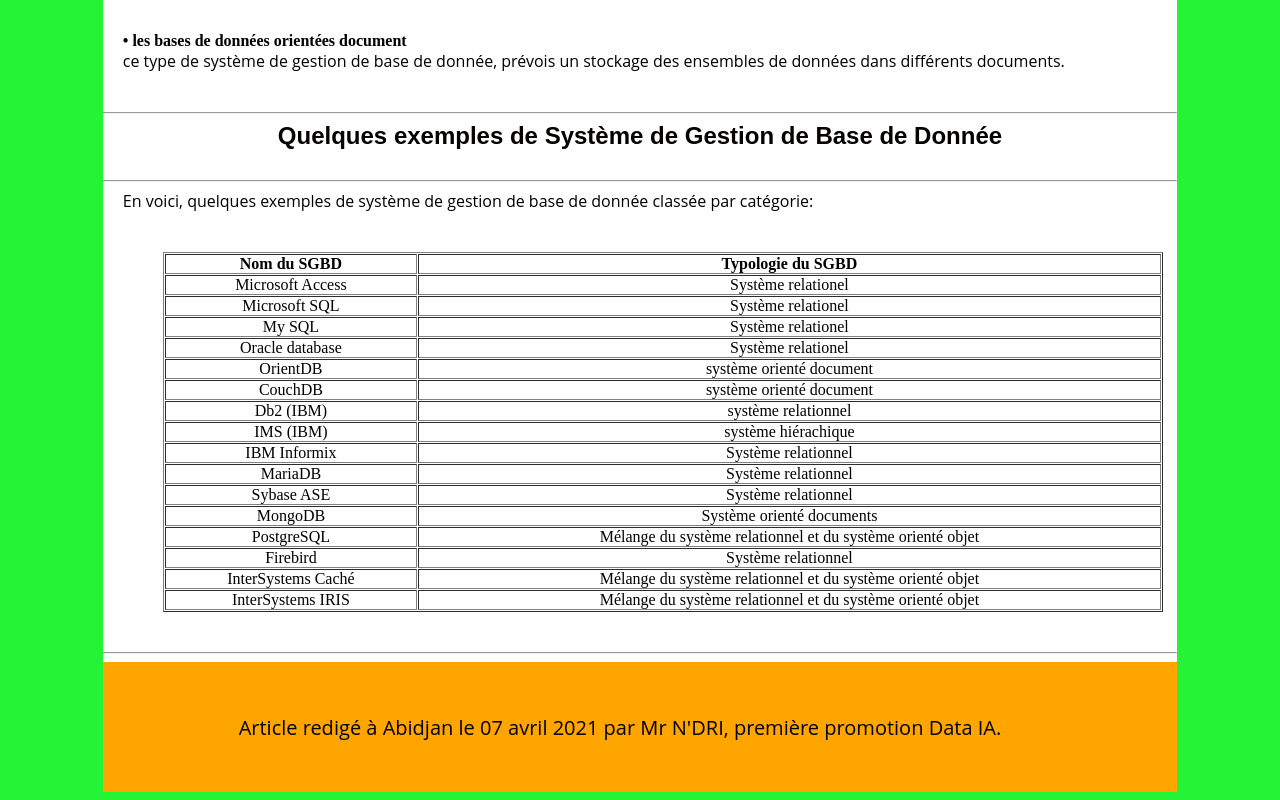
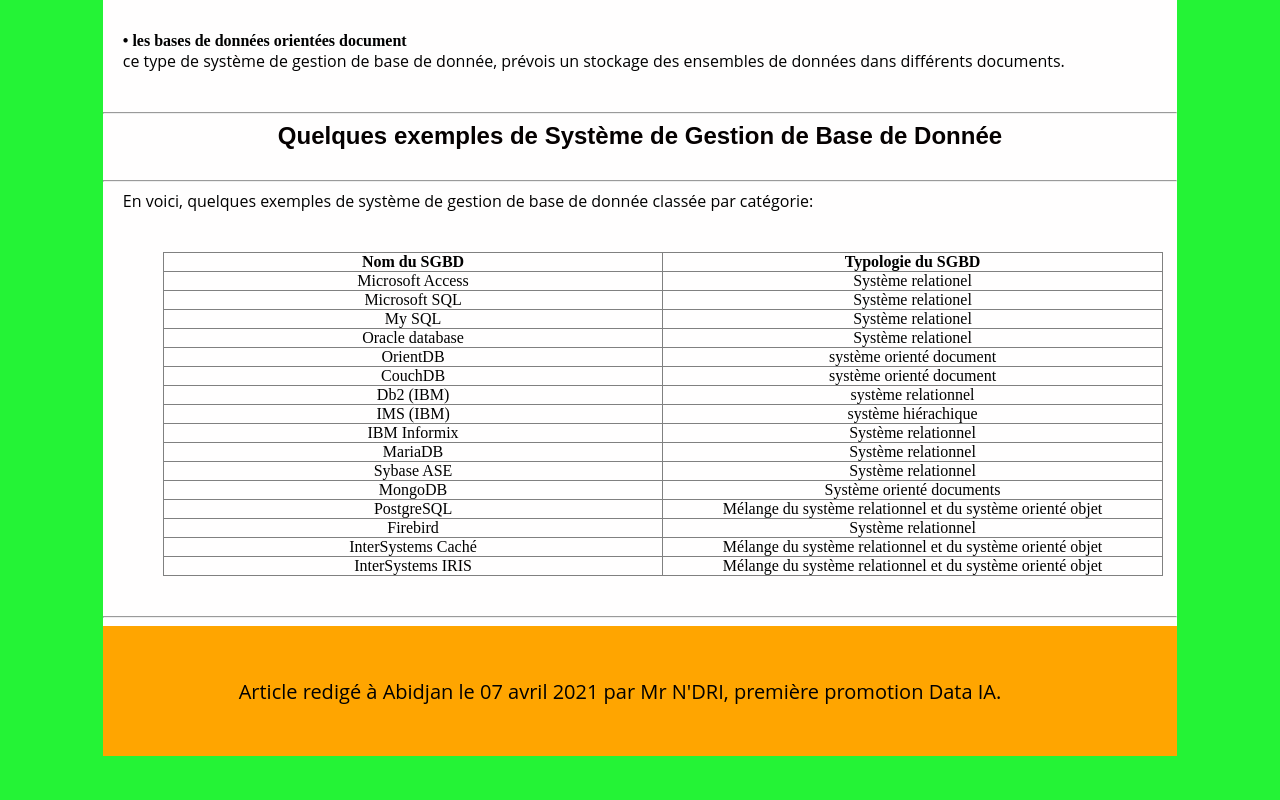
Before and after one commit to ndri-zara/ndri-zara.github.io, a plain HTML site: page index.html in a window 1280 px wide. Shown: the part 1725-2525 px from the top of the page. After the commit the page ends 2489 px from the top, so only its background shows below. Drawn offline with Linux system fonts and the light colour scheme.

Commit message:
some more commit

```diff
--- a/styles.css
+++ b/styles.css
@@ -95,8 +95,13 @@ img{
 
 table{
 	margin-left: 60px;
+	border-collapse: collapse;
 }
 
+td{
+	height: 200%;
+	width: 50%;
+}
 .footer{
 	display: flex;
 	align-items: center;
```
